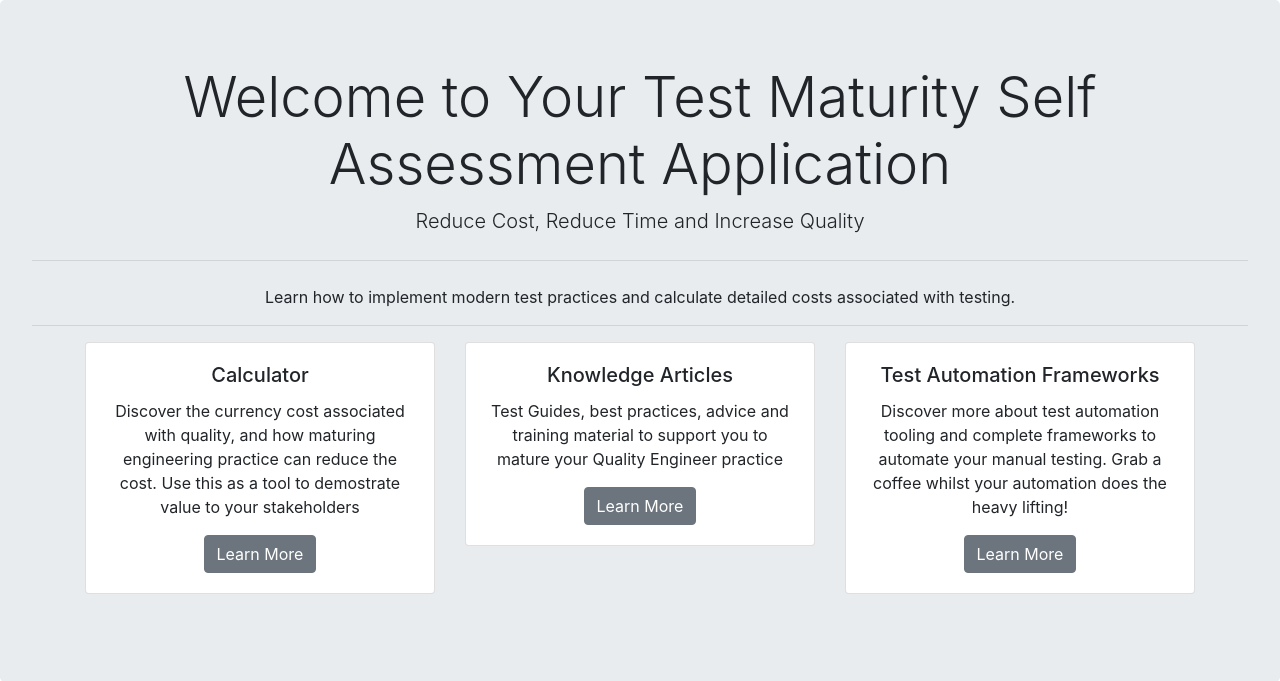
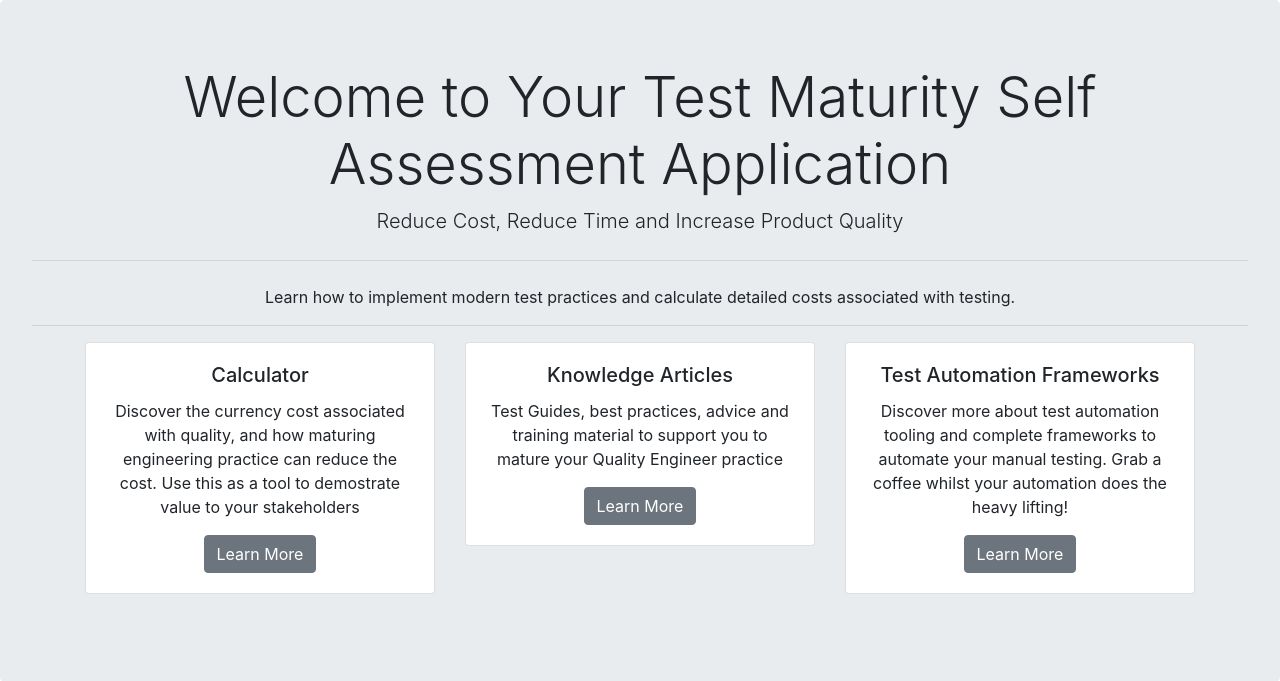
Before and after one commit to Morethanatester/major_project, a Django app: page / in a window 1280 px wide. Shown: the part 56-737 px from the top of the page. Run offline with Django 4.2, Linux system fonts and the light colour scheme; some libraries are stand-ins or nearby versions.

Commit message:
home.html text change

```diff
--- a/QE_MaturityApp/templates/home.html
+++ b/QE_MaturityApp/templates/home.html
@@ -4,7 +4,7 @@
     <!-- Page content-->
 <div class="jumbotron text-center">
     <h1 class="display-4">Welcome to Your Test Maturity Self Assessment Application</h1>
-    <p class="lead">Reduce Cost, Reduce Time and Increase Quality</p>
+    <p class="lead">Reduce Cost, Reduce Time and Increase Product Quality</p>
     <hr class="my-4">
     <p>Learn how to implement modern test practices and calculate detailed costs associated with testing.</p>
 
```
Also changed, not shown: db.sqlite3.
